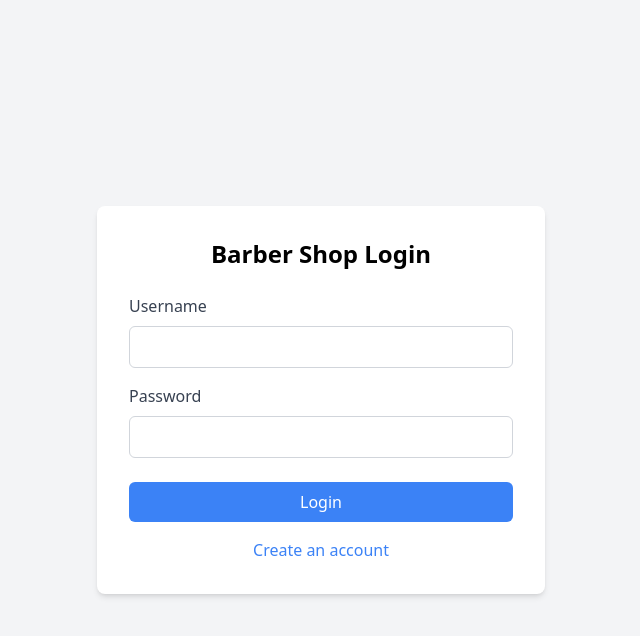
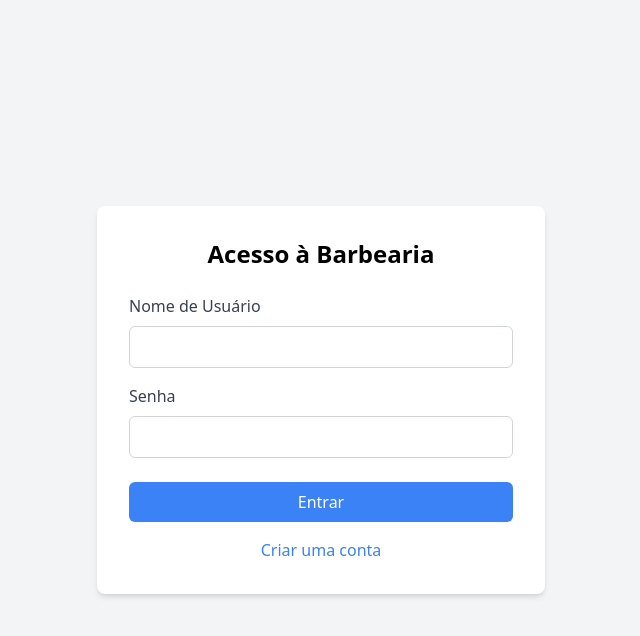
Before and after one commit to zwiiny/blackboxai-1743472765189, a PHP site: page / in a window 1280 px wide. Shown: the top 636 px of the page, without its empty margins (319-959 px from the left). Run offline with PHP 8.4, Linux system fonts and the light colour scheme; some libraries are stand-ins or nearby versions.

Commit message:
Add index.php 1743474906838

```diff
--- a/index.php
+++ b/index.php
@@ -22,23 +22,23 @@ if ($_SERVER['REQUEST_METHOD'] === 'POST') {
         header('Location: dashboard.php');
         exit;
     } else {
-        $error = 'Invalid username or password';
+        $error = 'Usuário ou senha inválidos';
     }
 }
 ?>
 <!DOCTYPE html>
-<html lang="en">
+<html lang="pt-BR">
 <head>
     <meta charset="UTF-8">
     <meta name="viewport" content="width=device-width, initial-scale=1.0">
-    <title>Barber Shop - Login</title>
+    <title>Barbearia - Login</title>
     <script src="https://cdn.tailwindcss.com"></script>
     <link rel="stylesheet" href="https://cdnjs.cloudflare.com/ajax/libs/font-awesome/6.0.0/css/all.min.css">
 </head>
 <body class="bg-gray-100">
     <div class="min-h-screen flex items-center justify-center">
         <div class="bg-white p-8 rounded-lg shadow-md w-full max-w-md">
-            <h1 class="text-2xl font-bold text-center mb-6">Barber Shop Login</h1>
+            <h1 class="text-2xl font-bold text-center mb-6">Acesso à Barbearia</h1>
             <?php if ($error): ?>
                 <div class="bg-red-100 border border-red-400 text-red-700 px-4 py-3 rounded mb-4">
                     <?php echo htmlspecialchars($error); ?>
@@ -46,22 +46,22 @@ if ($_SERVER['REQUEST_METHOD'] === 'POST') {
             <?php endif; ?>
             <form method="POST">
                 <div class="mb-4">
-                    <label class="block text-gray-700 mb-2" for="username">Username</label>
+                    <label class="block text-gray-700 mb-2" for="username">Nome de Usuário</label>
                     <input type="text" id="username" name="username" required
                         class="w-full px-3 py-2 border border-gray-300 rounded-md">
                 </div>
                 <div class="mb-6">
-                    <label class="block text-gray-700 mb-2" for="password">Password</label>
+                    <label class="block text-gray-700 mb-2" for="password">Senha</label>
                     <input type="password" id="password" name="password" required
                         class="w-full px-3 py-2 border border-gray-300 rounded-md">
                 </div>
                 <button type="submit"
                     class="w-full bg-blue-500 text-white py-2 px-4 rounded-md hover:bg-blue-600 transition duration-200">
-                    Login
+                    Entrar
                 </button>
             </form>
             <div class="mt-4 text-center">
-                <a href="register.php" class="text-blue-500 hover:underline">Create an account</a>
+                <a href="register.php" class="text-blue-500 hover:underline">Criar uma conta</a>
             </div>
         </div>
     </div>
```
